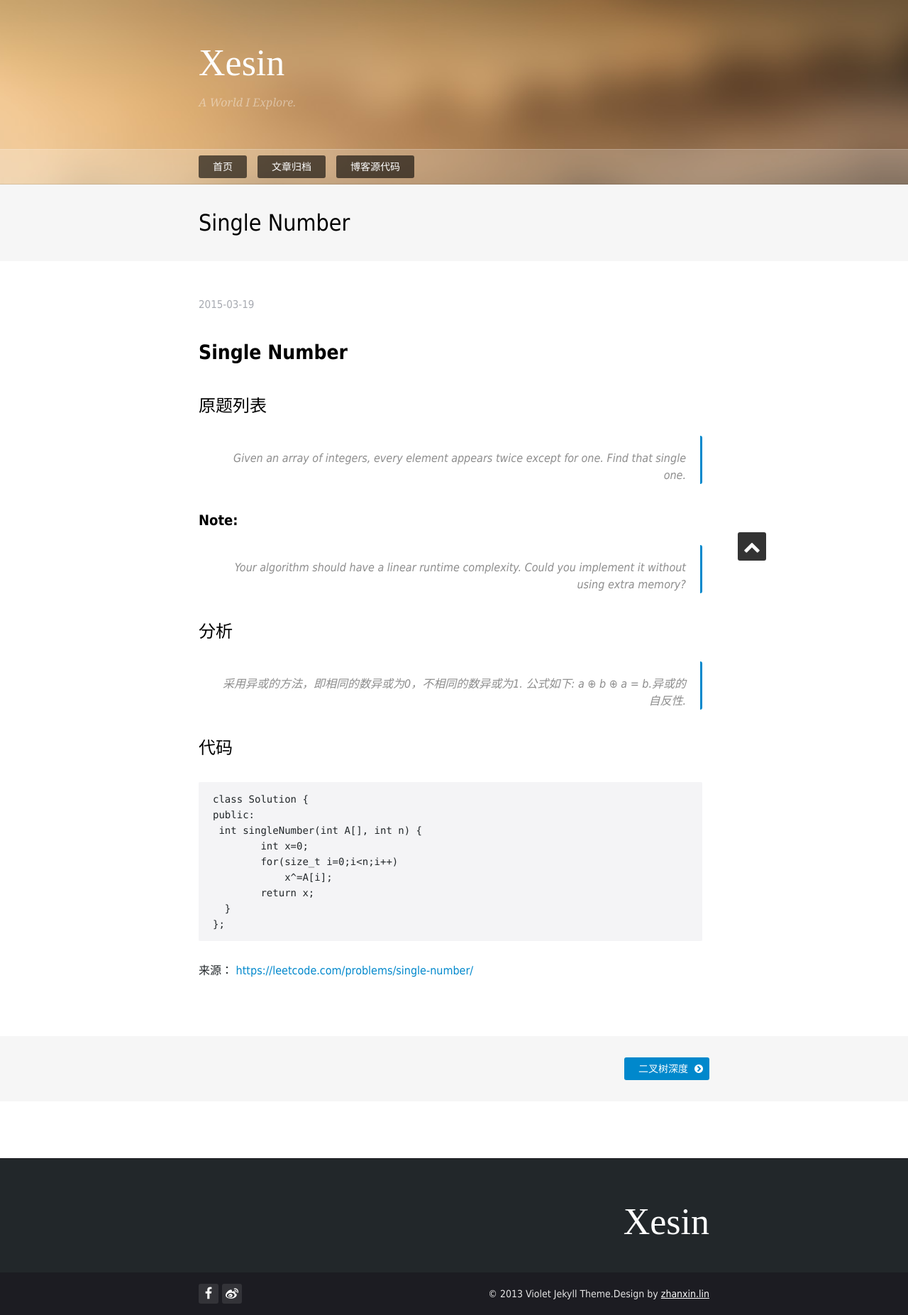
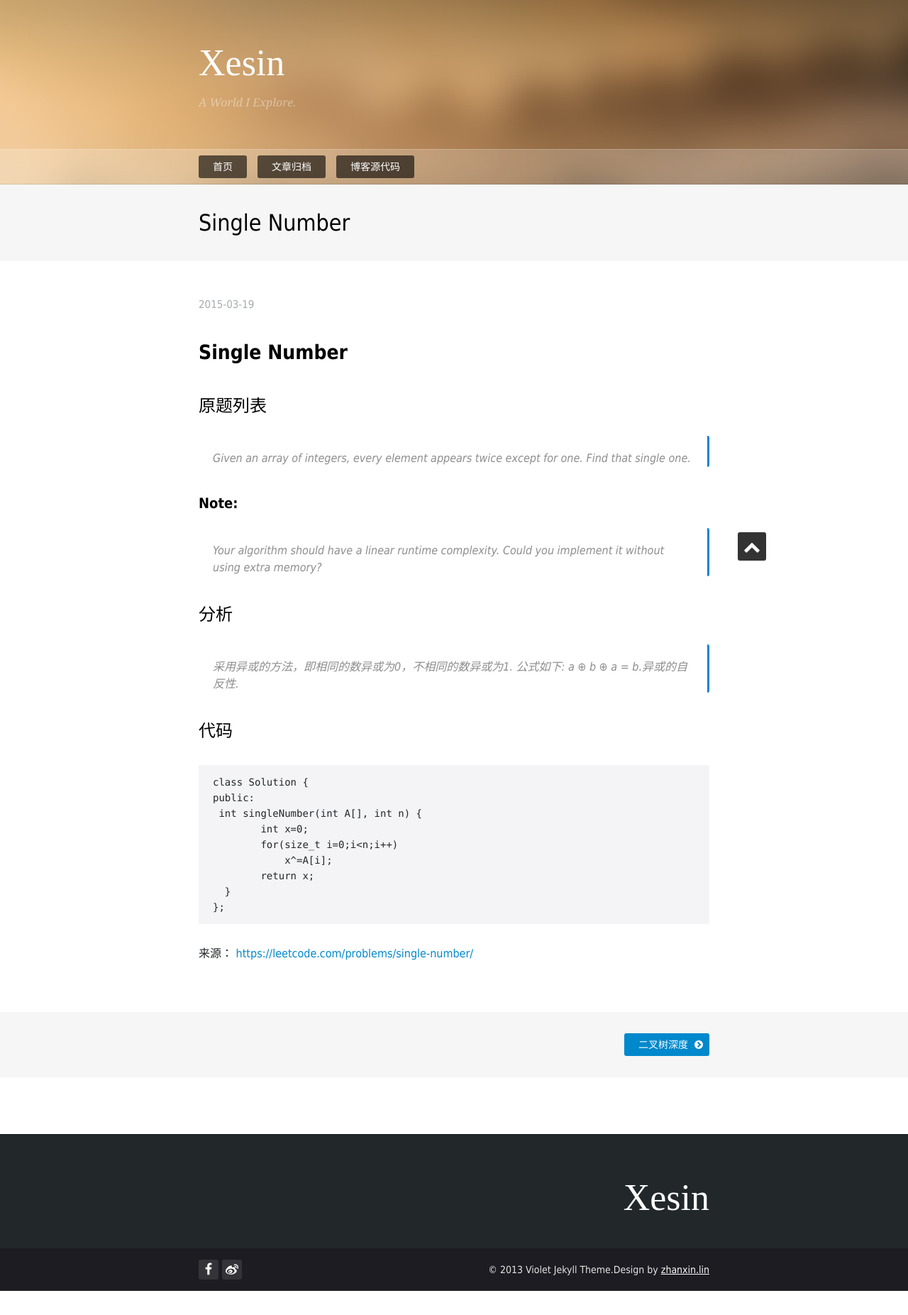
Before and after one commit to Xesian/Xesian, a Jekyll site: the page built from _posts/2015-03-19-Sample_Array.markdown, in a window 1280 px wide. Shown: the whole page at 71% size. Built offline with Jekyll 4.4.1, drawn with Linux system fonts in a browser that asks for light colours; nearby versions of some CDN libraries; some web fonts are replaced; after the commit the page ends 1819 px from its top, so only the background shows below that.

Commit message:
20150323 17:50

```diff
--- a/themes/violet/css/style.css
+++ b/themes/violet/css/style.css
@@ -382,7 +382,8 @@ a:hover {
     margin: 0px 0 30px 0;
 }
 .main-article-contant {
-    margin: 30px 10px 30px 0px;
+    margin: 20px 0px 20px 0px;
+
 }
 .main-article-contant p {
     font-size: 16px;
@@ -461,7 +462,7 @@ a:hover {
     margin: 20px 0 24px;
     border-right: 3px solid #0088cc;
     border-radius: 0 3px 3px 0;
-    text-align: right;
+    text-align: left;
     color: #8d8d8d;
     font-style: italic;
 }
```
